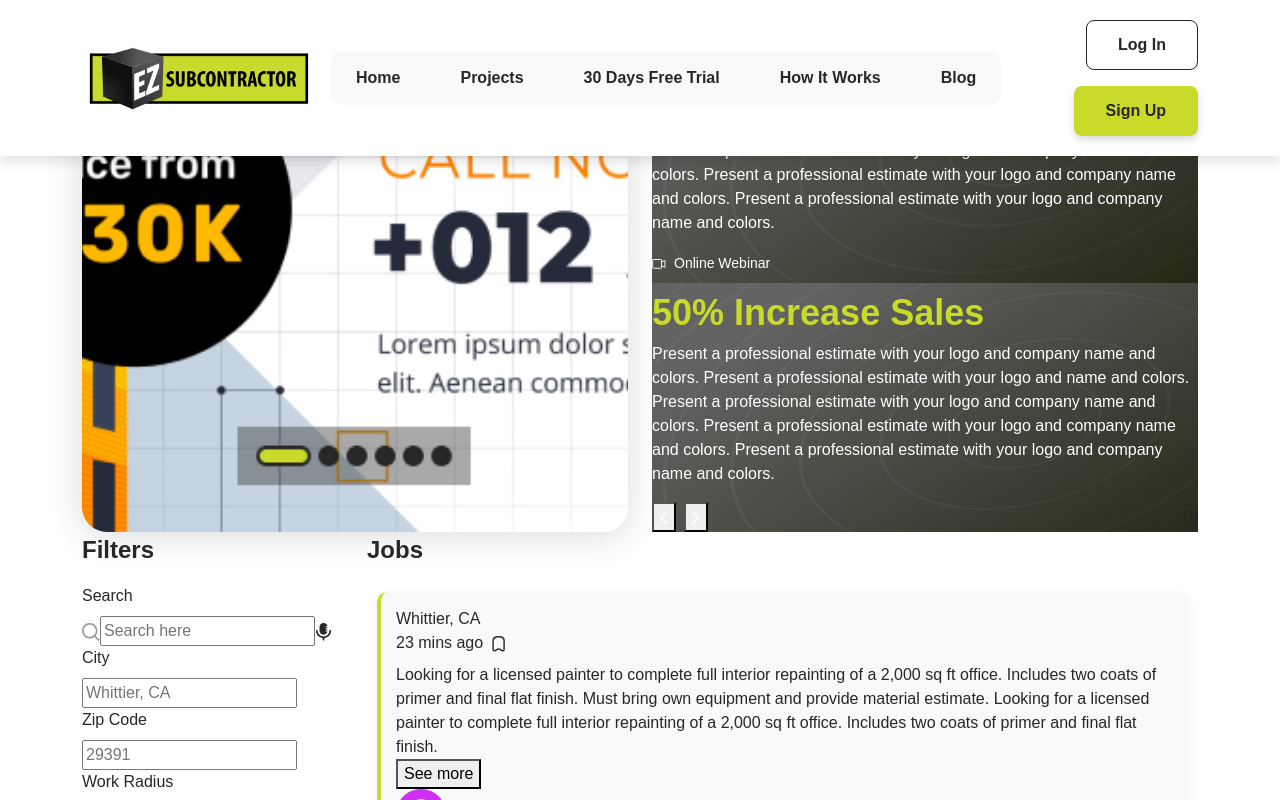
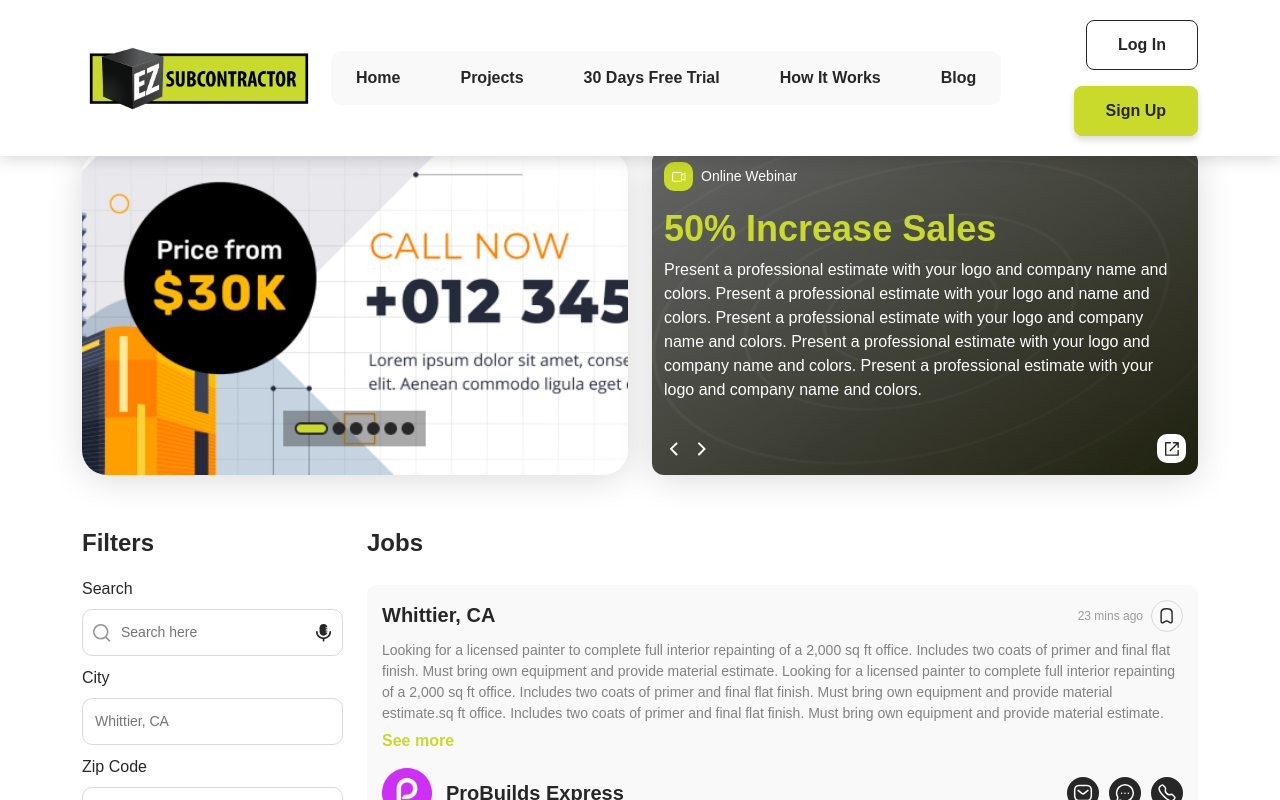
Before and after one commit to wasissshah/ez-subcontractor, a Next.js app: page /subscribed in a window 1280 px wide. Shown: the top 800 px of the page. Built offline with nearby package versions, Linux system fonts and the light colour scheme; a web font is replaced by a local one.

Commit message:
subcribed page complete

```diff
--- a/src/app/subscribed/page.tsx
+++ b/src/app/subscribed/page.tsx
@@ -1,14 +1,40 @@
 'use client';
 
-import { useState } from 'react';
+import { useState, useEffect, useRef } from 'react';
 import Link from 'next/link';
 import Image from 'next/image';
-import Header from "../components/Header";
-import Footer from "../components/Footer";
-
-
+import Slider from 'react-slick';
+import Header from '../components/Header';
+import Footer from '../components/Footer';
+import '../../styles/free-trial.css';
 
 export default function SubscribedPage() {
+    const sliderRef = useRef<Slider | null>(null);
+
+    const settings = {
+        dots: false,
+        infinite: true,
+        speed: 600,
+        slidesToShow: 1,
+        slidesToScroll: 1,
+        arrows: false,
+    };
+
+    const jobs = Array(4).fill({
+        location: 'Whittier, CA',
+        timeAgo: '23 mins ago',
+        description: `Looking for a licensed painter to complete full interior repainting of a 2,000 sq ft office. Includes two coats of primer and final flat finish. Must bring own equipment and provide material estimate. Looking for a licensed painter to complete full interior repainting of a 2,000 sq ft office. Includes two coats of primer and final flat finish. Must bring own equipment and provide material estimate.sq ft office. Includes two coats of primer and final flat finish. Must bring own equipment and provide material estimate.`,
+    });
+
+    const [expanded, setExpanded] = useState<number[]>([]);
+    const toggleExpand = (index: number) => {
+        setExpanded(prev =>
+            prev.includes(index)
+                ? prev.filter(i => i !== index)
+                : [...prev, index]
+        );
+    };
+
     return (
         <>
             <Header />
@@ -25,22 +51,24 @@ export default function SubscribedPage() {
                                     height={600}
                                     alt="Section Image"
                                     className="img-fluid w-100 h-100 object-fit-cover"
-                                    style={{ borderRadius: "25px", boxShadow: "0 4px 35px 0 #00000025" }}
+                                    style={{ borderRadius: '25px', boxShadow: '0 4px 35px 0 #00000025' }}
                                 />
                             </div>
+
                             <div className="col-lg-6">
                                 <div
                                     className="banner-wrapper"
                                     style={{ backgroundImage: "url('/assets/img/free-trial-img2.webp')" }}
                                 >
                                     <div className="main-slider">
-                                        {/* Slider Item 1 */}
-                                        <div className="slider-item">
+                                        <Slider ref={sliderRef} {...settings}>
+                                            {[1, 2].map((_, i) => (
+                                                <div key={i} className="slider-item">
                                                     <div className="topbar d-flex align-items-center gap-2 mb-3">
                                                         <div className="icon">
                                                             <Image src="/assets/img/icons/camera.svg" width={14} height={10} alt="icon" />
                                                         </div>
-                                                <div style={{ fontSize: "14px" }} className="content text-white fw-medium">
+                                                        <div style={{ fontSize: '14px' }} className="content text-white fw-medium">
                                                             Online Webinar
                                                         </div>
                                                     </div>
@@ -51,32 +79,16 @@ export default function SubscribedPage() {
                                                         your logo and company name and colors. Present a professional estimate with your logo and company name and colors.
                                                     </div>
                                                 </div>
-
-                                        {/* Slider Item 2 */}
-                                        <div className="slider-item">
-                                            <div className="topbar d-flex align-items-center gap-2 mb-3">
-                                                <div className="icon">
-                                                    <Image src="/assets/img/icons/camera.svg" width={14} height={10} alt="icon" />
-                                                </div>
-                                                <div style={{ fontSize: "14px" }} className="content text-white fw-medium">
-                                                    Online Webinar
-                                                </div>
-                                            </div>
-                                            <h2 className="main-title text-primary">50% Increase Sales</h2>
-                                            <div className="des fw-medium text-white mb-3">
-                                                Present a professional estimate with your logo and company name and colors. Present a professional estimate with your logo and
-                                                name and colors. Present a professional estimate with your logo and company name and colors. Present a professional estimate with
-                                                your logo and company name and colors. Present a professional estimate with your logo and company name and colors.
-                                            </div>
-                                        </div>
+                                            ))}
+                                        </Slider>
                                     </div>
 
                                     <div className="slider-controls d-flex align-items-center justify-content-between">
                                         <div className="custom-arrows d-flex align-items-center gap-2">
-                                            <button className="custom-prev">
+                                            <button className="custom-prev" onClick={() => sliderRef.current?.slickPrev()}>
                                                 <Image src="/assets/img/dashboard-arrow.svg" alt="Prev" width={8} height={16} />
                                             </button>
-                                            <button className="custom-next">
+                                            <button className="custom-next" onClick={() => sliderRef.current?.slickNext()}>
                                                 <Image src="/assets/img/dashboard-arrow1.svg" alt="Next" width={8} height={16} />
                                             </button>
                                         </div>
@@ -90,10 +102,11 @@ export default function SubscribedPage() {
                     </div>
                 </section>
 
-                {/* Filter Section */}
+                {/* Filter + Jobs Section */}
                 <section className="filter-sec">
                     <div className="container">
                         <div className="row g-4">
+                            {/* Filter */}
                             <div className="col-xl-3">
                                 <span className="d-block mb-3 fw-semibold fs-4">Filters</span>
                                 <span className="d-block mb-2 fw-medium">Search</span>
@@ -111,7 +124,7 @@ export default function SubscribedPage() {
                                 <div className="range-wrapper mb-5">
                                     <div className="range-container">
                                         <div className="slider-wrap">
-                                            <input type="range" min="0" max="100" defaultValue="2" id="milesRange" className="range-slider" />
+                                            <input type="range" min="0" max="100" defaultValue="2" className="range-slider" />
                                             <div className="range-value">2 miles</div>
                                         </div>
                                     </div>
@@ -127,31 +140,34 @@ export default function SubscribedPage() {
                                     height={400}
                                     alt="Filter Image"
                                     className="img-fluid w-100"
-                                    style={{ borderRadius: "25px", boxShadow: "0 4px 85px 0px #00000025" }}
+                                    style={{ borderRadius: '25px', boxShadow: '0 4px 85px 0px #00000025' }}
                                 />
                             </div>
 
-                            {/* Jobs Section */}
+                            {/* Jobs */}
                             <div className="col-xl-9">
                                 <span className="d-block mb-4 fw-semibold fs-4 text-dark">Jobs</span>
 
-                                {[1, 2, 3, 4].map((_, i) => (
-                                    <div key={i} className="posted-card posted-card-1 custom-card mb-3">
+                                {jobs.map((job, index) => (
+                                    <div key={index} className="posted-card posted-card-1 custom-card mb-3">
                                         <div className="topbar mb-2">
-                                            <div className="title">Whittier, CA</div>
+                                            <div className="title">{job.location}</div>
                                             <div className="d-flex align-items-center gap-2">
-                                                <div className="date">23 mins ago</div>
+                                                <div className="date">{job.timeAgo}</div>
                                                 <div className="icon">
                                                     <Image src="/assets/img/copy-icon.svg" width={16} height={16} alt="Icon" />
                                                 </div>
                                             </div>
                                         </div>
-                                        <p className="description mb-0">
-                                            Looking for a licensed painter to complete full interior repainting of a 2,000 sq ft office. Includes two coats of primer and final
-                                            flat finish. Must bring own equipment and provide material estimate. Looking for a licensed painter to complete full interior
-                                            repainting of a 2,000 sq ft office. Includes two coats of primer and final flat finish.
+
+                                        <p className={`description mb-0 ${expanded.includes(index) ? 'expanded' : ''}`}>
+                                            {job.description}
                                         </p>
-                                        <button className="see-more-btn">See more</button>
+
+                                        <button className="see-more-btn d-block" onClick={() => toggleExpand(index)}>
+                                            {expanded.includes(index) ? 'See less' : 'See more'}
+                                        </button>
+
                                         <div className="bottom-bar">
                                             <div className="left">
                                                 <Image src="/assets/img/icons/p-icon.svg" width={50} height={50} alt="P Icon" />
--- a/src/styles/free-trial.css
+++ b/src/styles/free-trial.css
@@ -151,7 +151,7 @@
   display: flex;
   justify-content: center;
   align-items: center;
-  background: white url("./../img/copy-icon.svg") center/20px 20px no-repeat;
+  background: white url("/assets/img/copy-icon.svg") center/20px 20px no-repeat;
   box-shadow: 0px 0px 0px 4px 0px rgba(0, 0, 0, 0.1882352941);
 }
 .filter-sec .filter-card .icon {
--- a/src/styles/free-trial.scss
+++ b/src/styles/free-trial.scss
@@ -2,7 +2,6 @@ $primary: #C9DA2B !important;
 $gray: #F9F9F9 !important;
 $gray-light: #9A9A9A !important;
 $dark: #272727 !important;
-$danger: #DC2626;
 
 .banner-sec {
   padding-top: 150px;
@@ -181,7 +180,7 @@ $danger: #DC2626;
       display: flex;
       justify-content: center;
       align-items: center;
-      background: white url('./../img/copy-icon.svg') center /20px 20px no-repeat;
+      background: white url('/assets/img/copy-icon.svg') center /20px 20px no-repeat;
       box-shadow: 0px 0px 0px 4px 0px #00000030;
     }
 
```
Also changed, not shown: 1 other file (tests, documents, lock files or other folders). Lines whose indentation alone changed are shown as unchanged.
